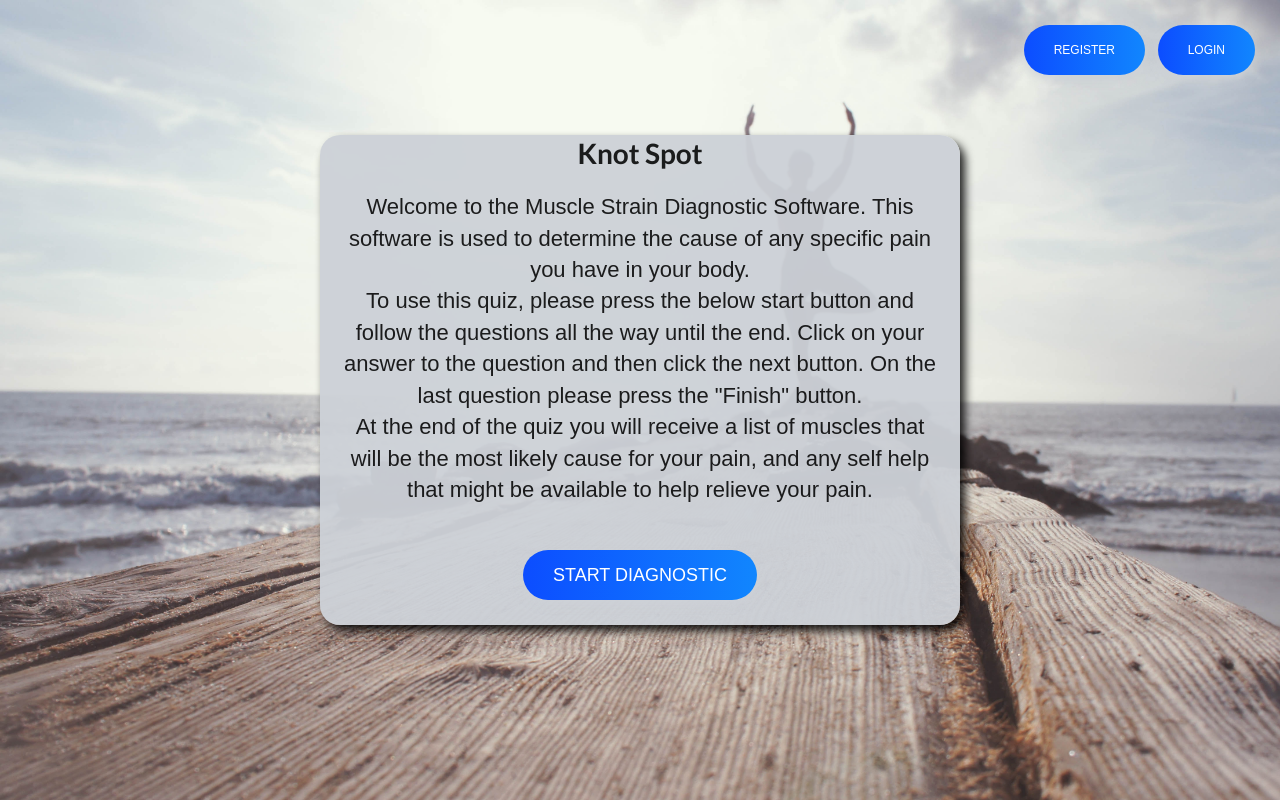
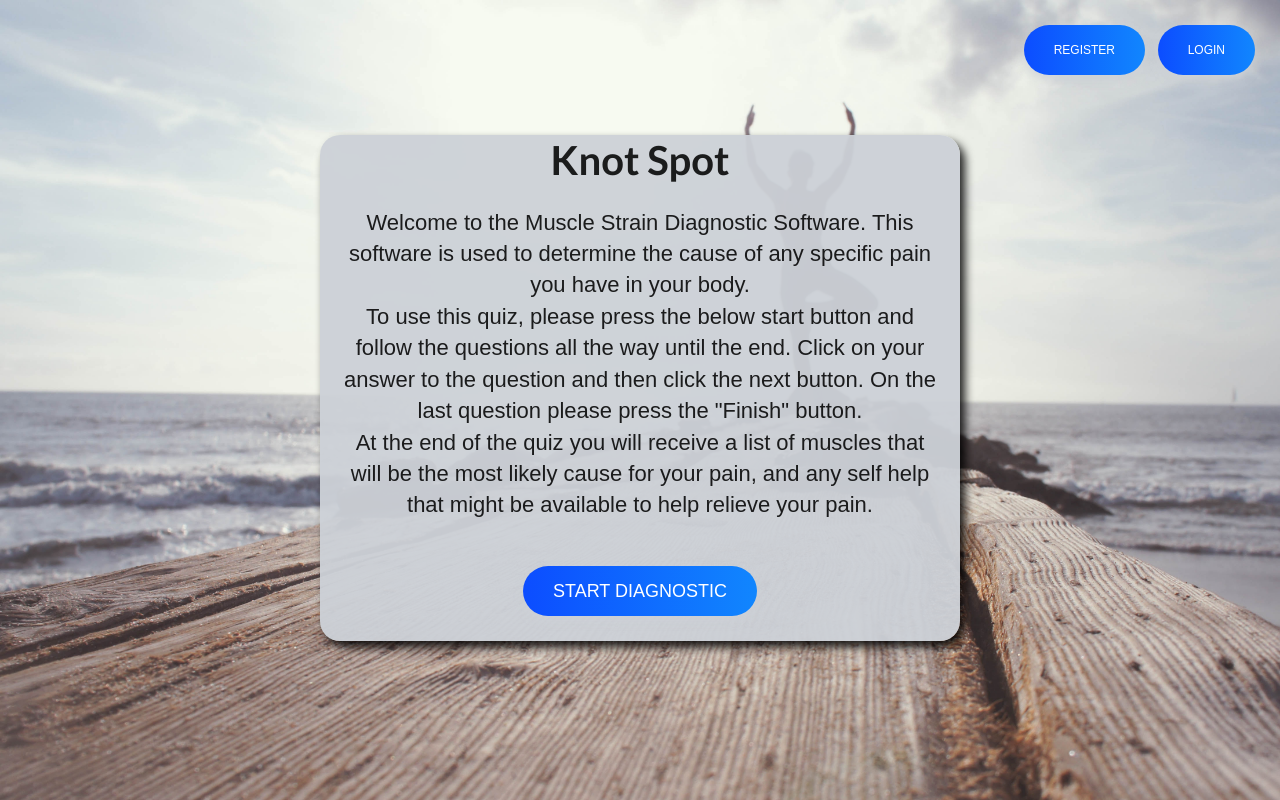
Before and after one commit to lachydriver/knotspot, a React (Create React App) app: page / in a window 1280 px wide. Built offline with nearby package versions, Linux system fonts and the light colour scheme.

Commit message:
fixed typo in login.css

```diff
--- a/src/components/login.css
+++ b/src/components/login.css
@@ -110,7 +110,7 @@ area:hover {
 }
 
 .start h1 {
-  font-size: 40px.
+  font-size: 40px
 }
 
 .End p {
```
